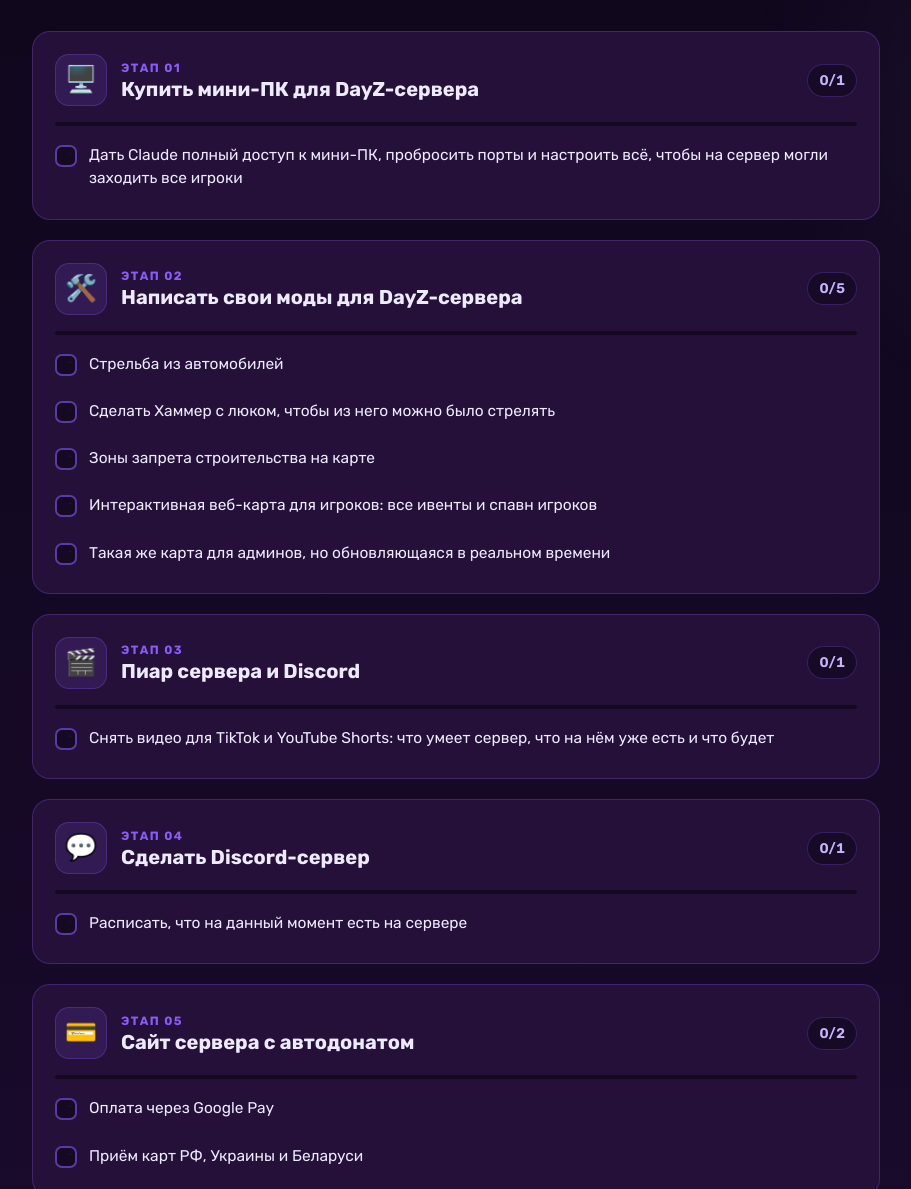
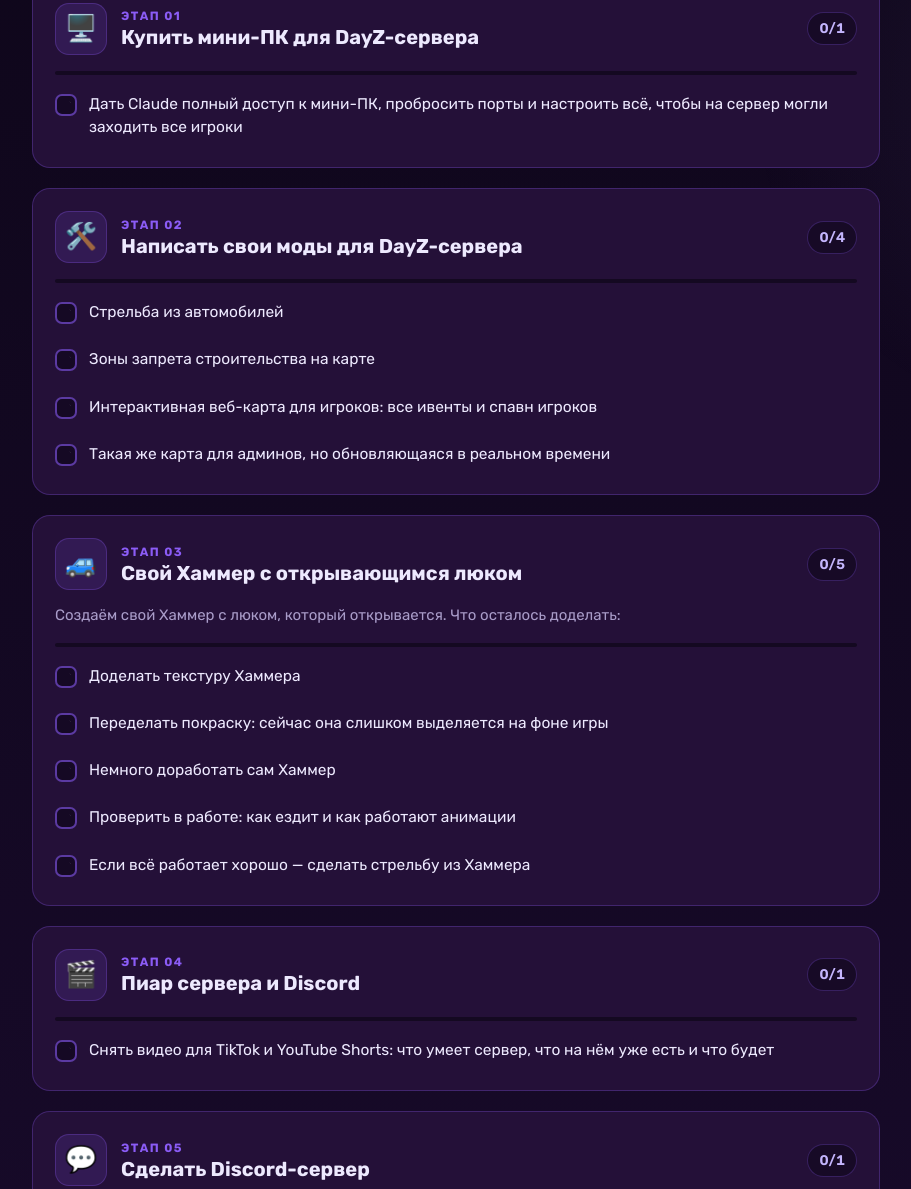
Before and after one commit to Danill228228/rusforma_vehicles_cfgeventspawn, a plain HTML site: page index.html in a window 1280 px wide. Shown: the part 391-1580 px from the top of the page, without its empty margins (184-1095 px from the left). Drawn offline with Linux system fonts and the light colour scheme.

Commit message:
Rename server to DawnLine and split out the Hummer stage
Co-Authored-By: Claude Opus 5.5 <noreply@anthropic.com>
Claude-Session: https://claude.ai/code/session_01Wv7q1nTiEtq74PtL2ircAi

```diff
--- a/index.html
+++ b/index.html
@@ -3,12 +3,12 @@
 <head>
 <meta charset="UTF-8">
 <meta name="viewport" content="width=device-width, initial-scale=1, viewport-fit=cover">
-<title>Дорожная карта сервера</title>
+<title>Дорожная карта сервера DawnLine</title>
 <meta name="theme-color" content="#0d0618">
 <meta name="mobile-web-app-capable" content="yes">
 <meta name="apple-mobile-web-app-capable" content="yes">
 <meta name="apple-mobile-web-app-status-bar-style" content="black-translucent">
-<meta name="apple-mobile-web-app-title" content="Дорожная карта">
+<meta name="apple-mobile-web-app-title" content="DawnLine">
 <link rel="manifest" href="manifest.webmanifest">
 <link rel="icon" type="image/png" href="icon-192.png">
 <link rel="apple-touch-icon" href="apple-touch-icon.png">
@@ -277,6 +277,13 @@
     color: #fff;
   }
 
+  .card-note {
+    margin-top: 14px;
+    color: var(--muted);
+    font-size: 15px;
+    text-wrap: pretty;
+  }
+
   .mini-bar {
     margin: 16px 0 6px;
     height: 4px;
@@ -491,7 +498,7 @@
    ===================================================================== */
 
 // Название сервера (подставляется в заголовок и подвал)
-const SERVER_NAME = "[НАЗВАНИЕ]";
+const SERVER_NAME = "DawnLine";
 
 // Ссылка на Discord (пока заглушка)
 const DISCORD_URL = "#";
@@ -501,6 +508,7 @@ const DISCORD_URL = "#";
     id    — уникальный ключ (латиницей), по нему сохраняется прогресс
     icon  — emoji
     title — заголовок
+    note  — (необязательно) короткое пояснение под заголовком
     tasks — подпункты: { id: "уникальный-ключ", text: "текст" }
 
   Чтобы добавить пункт — скопируй блок { ... } и поменяй id и текст.
@@ -521,10 +529,22 @@ const ROADMAP = [
     title: "Написать свои моды для DayZ-сервера",
     tasks: [
       { id: "mods-car-shooting", text: "Стрельба из автомобилей" },
-      { id: "mods-hummer-hatch", text: "Сделать Хаммер с люком, чтобы из него можно было стрелять" },
       { id: "mods-nobuild",      text: "Зоны запрета строительства на карте" },
       { id: "mods-player-map",   text: "Интерактивная веб-карта для игроков: все ивенты и спавн игроков" },
       { id: "mods-admin-map",    text: "Такая же карта для админов, но обновляющаяся в реальном времени" }
+    ]
+  },
+  {
+    id: "hummer",
+    icon: "🚙",
+    title: "Свой Хаммер с открывающимся люком",
+    note: "Создаём свой Хаммер с люком, который открывается. Что осталось доделать:",
+    tasks: [
+      { id: "hummer-texture",  text: "Доделать текстуру Хаммера" },
+      { id: "hummer-paint",    text: "Переделать покраску: сейчас она слишком выделяется на фоне игры" },
+      { id: "hummer-polish",   text: "Немного доработать сам Хаммер" },
+      { id: "hummer-test",     text: "Проверить в работе: как ездит и как работают анимации" },
+      { id: "hummer-shooting", text: "Если всё работает хорошо — сделать стрельбу из Хаммера" }
     ]
   },
   {
@@ -598,6 +618,7 @@ function render() {
         </div>
         <span class="counter" data-counter></span>
       </div>
+      ${item.note ? `<p class="card-note">${escapeHtml(item.note)}</p>` : ""}
       <div class="mini-bar"><div class="mini-fill" data-mini></div></div>
       <ul class="tasks">
         ${item.tasks.map(task => `
```
Also changed, not shown: manifest.webmanifest.
